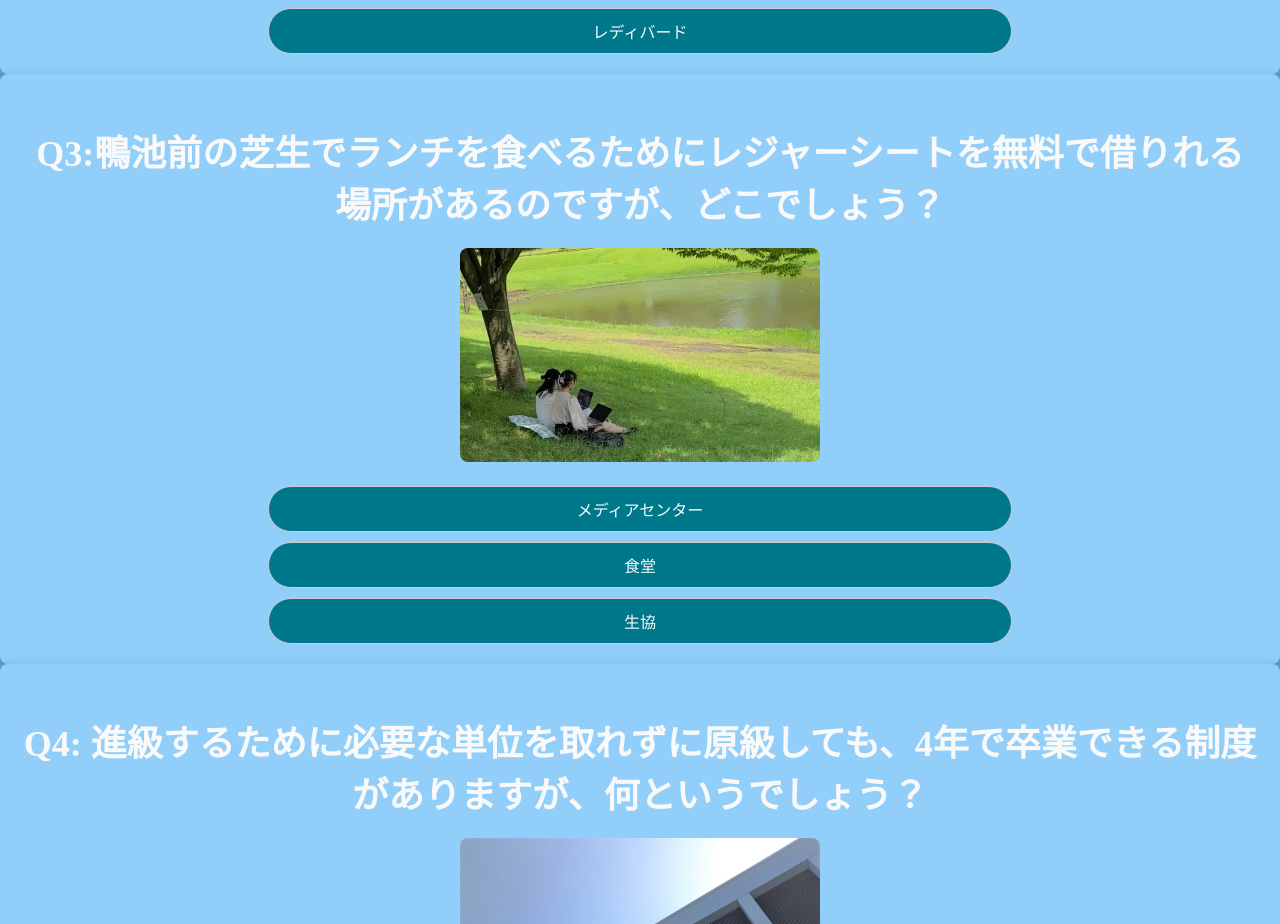
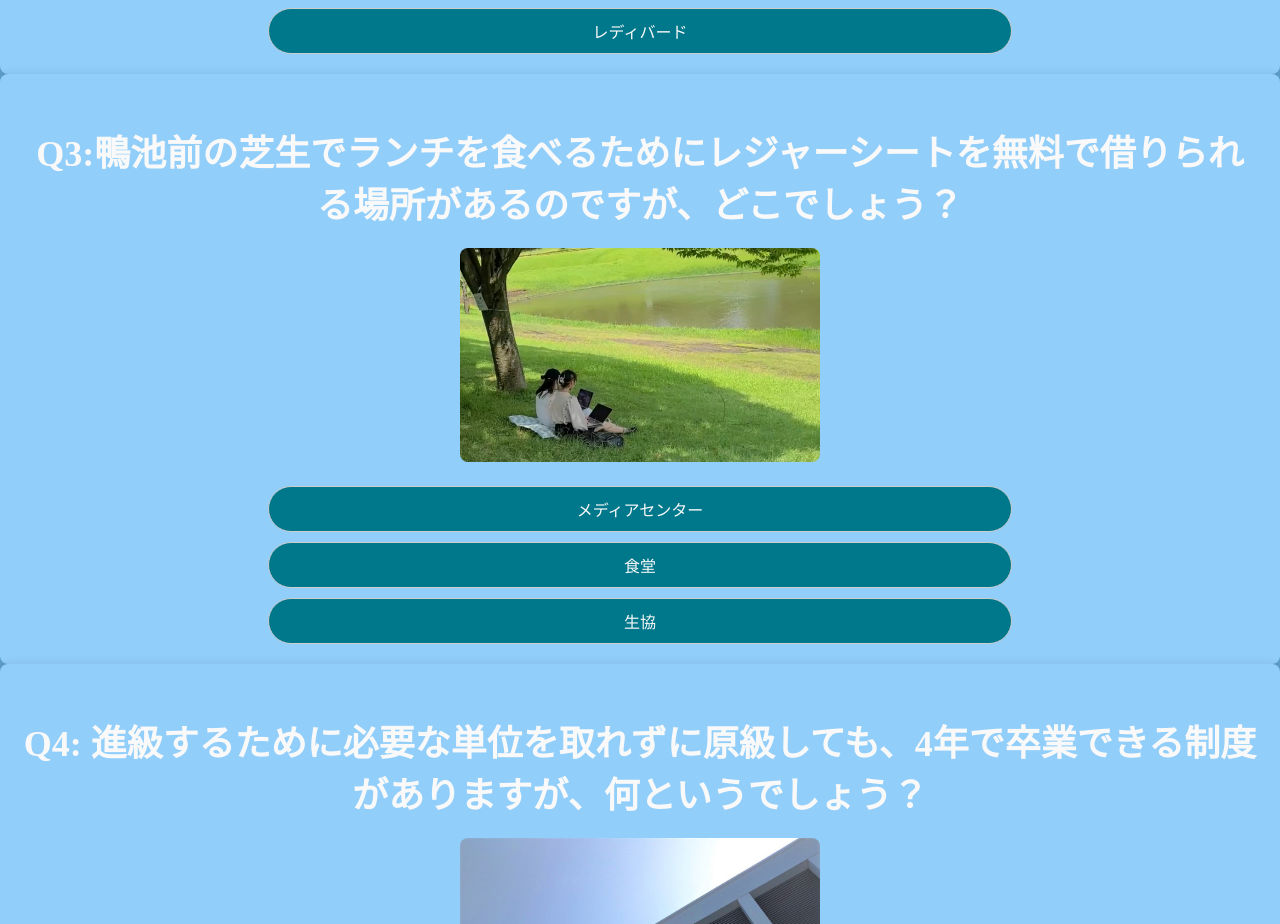
Before and after one commit to Izana180/sfc_campustour, a Next.js app: page /explore in a window 1280 px wide. Shown: the part 2569-3493 px from the top of the page. Built offline with nearby package versions, Linux system fonts and the light colour scheme; a web font is replaced by a local one.

Commit message:
タイポ修正

```diff
--- a/app/explore/page.js
+++ b/app/explore/page.js
@@ -153,7 +153,7 @@ export default function Home() {
 
       {renderQuizSection(
         'quiz3',
-        'Q3:鴨池前の芝生でランチを食べるためにレジャーシートを無料で借りれる場所があるのですが、どこでしょう？',
+        'Q3:鴨池前の芝生でランチを食べるためにレジャーシートを無料で借りられる場所があるのですが、どこでしょう？',
         '/Q3_Q.PNG',
         ['メディアセンター', '食堂', '生協'],
         '食堂',
```
